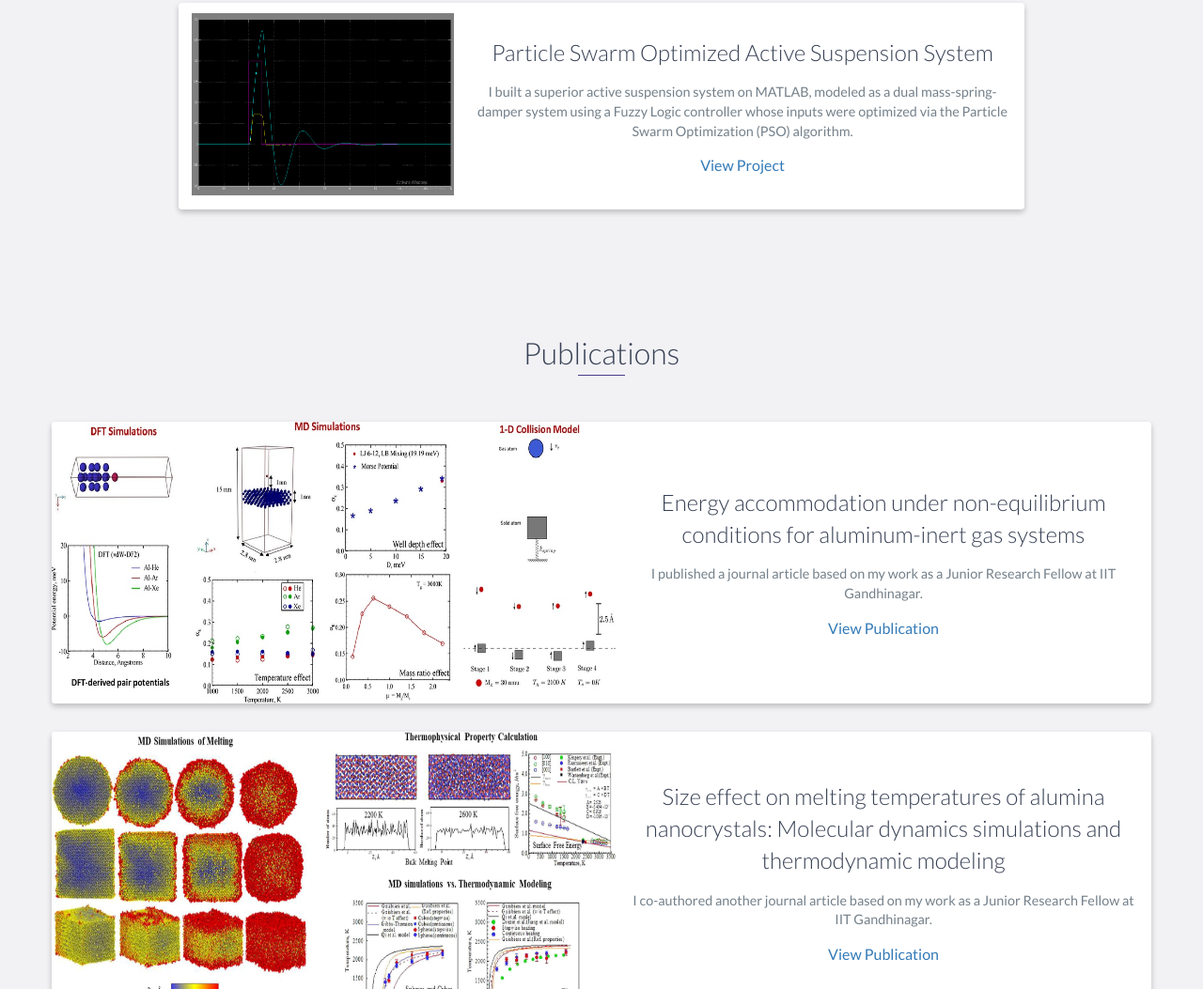
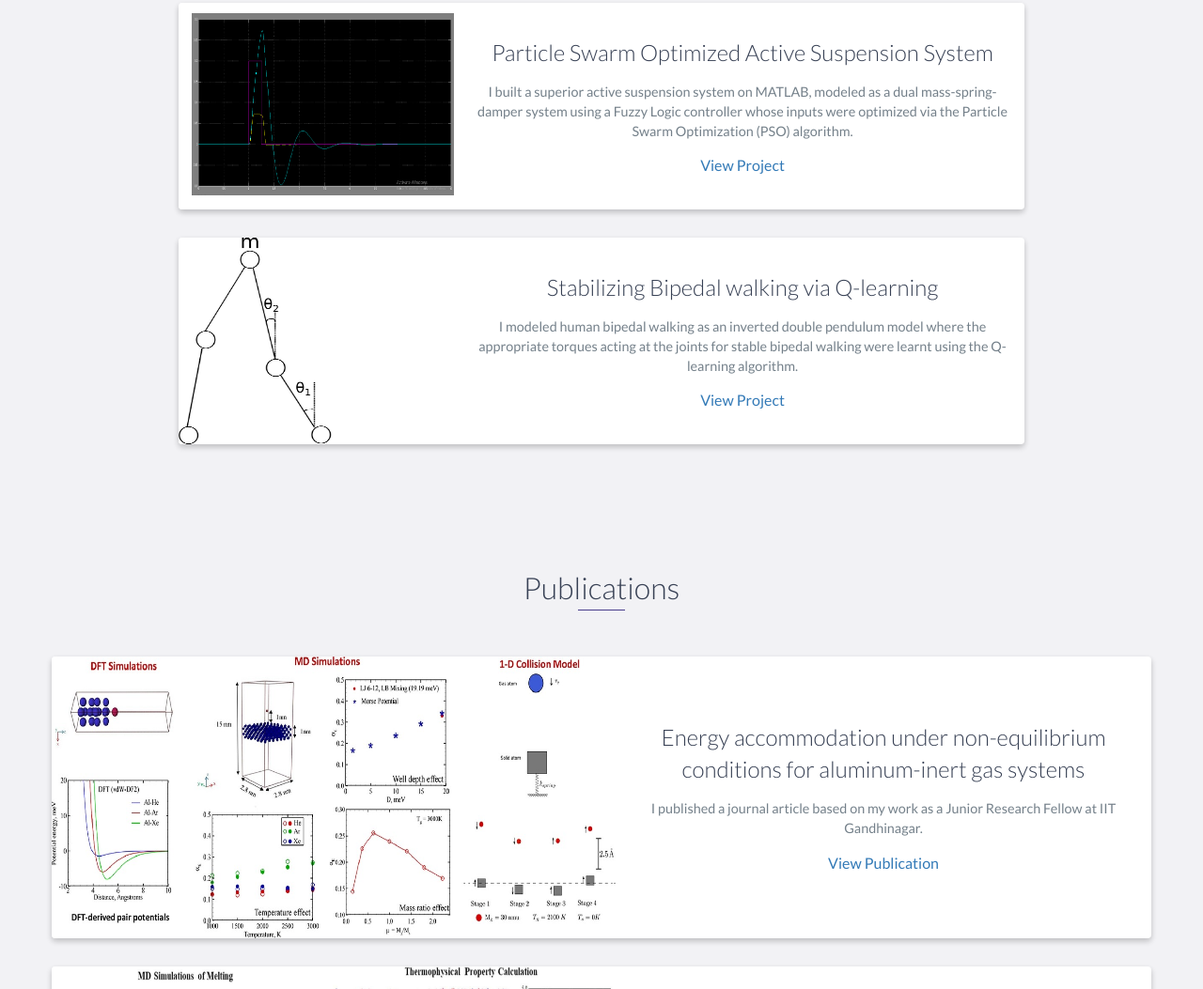
Before and after one commit to TejasMane/TejasMane, a website: page index.html in a window 1280 px wide. Shown: the part 3183-4236 px from the top of the page at 94% size. Drawn offline with nearby package versions, Linux system fonts and the light colour scheme.

Commit message:
a few changes

```diff
--- a/index.html
+++ b/index.html
@@ -213,6 +213,20 @@
                     <!-- End .project-info -->
                 </div>
 
+                <div class="project shadow-large">
+                    <div class="project-image">
+                        <img src="images/ML.png" class="expand"/>
+                    </div>
+                    <!-- End .project-image -->
+                    <div class="project-info">
+                        <h3>Stabilizing Bipedal walking via Q-learning </h3>
+                        <p>
+                            I modeled human bipedal walking as an inverted double pendulum model where the appropriate torques acting at the joints for stable bipedal walking were learnt using the Q-learning algorithm.
+                        </p>
+                        <a href="https://github.com/TejasMane/Human-Bipedal-walking">View Project</a>
+                    </div>
+                    <!-- End .project-info -->
+                </div>
 
             </div>
         </div>
```
Also changed, not shown: images/ML.png (added), images/g950.png (added).
